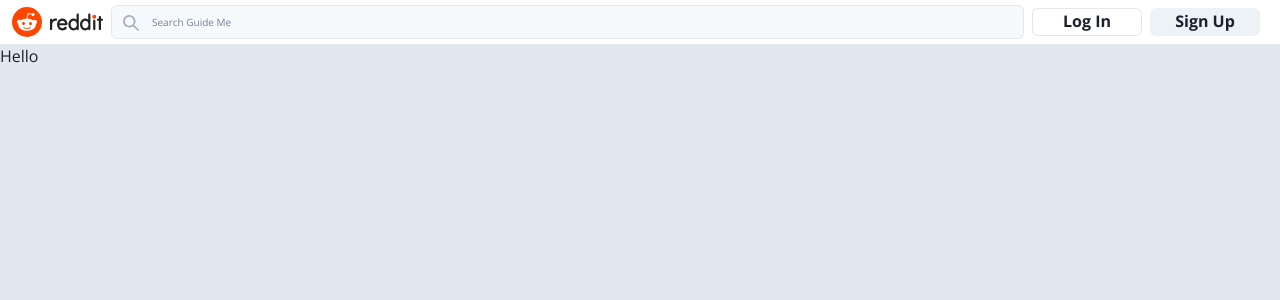
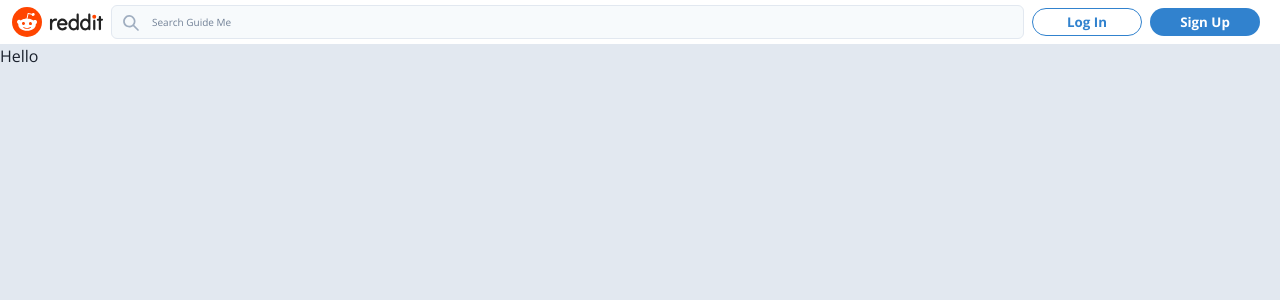
Before and after one commit to medium-sofy/Guide-Me, a Next.js app: page / in a window 1280 px wide. Shown: the top 300 px of the page. Built offline with nearby package versions, Linux system fonts and the light colour scheme.

Commit message:
Create button global theme

```diff
--- /dev/null
+++ b/src/chakra/button.ts
@@ -0,0 +1,43 @@
+import { ComponentStyleConfig } from "@chakra-ui/theme";
+
+export const Button: ComponentStyleConfig = {
+    baseStyle: {
+      borderRadius: "60px",
+      fontSize: "10pt",
+      fontWeight: 700,
+      _focus: {
+        boxShadow: "none",
+      },
+    },
+    sizes: {
+      sm: {
+        fontSize: "8pt",
+      },
+      md: {
+        fontSize: "10pt",
+        // height: "28px",
+      },
+    },
+    variants: {
+      solid: {
+        color: "white",
+        bg: "blue.500",
+        _hover: {
+          bg: "blue.400",
+        },
+      },
+      outline: {
+        color: "blue.500",
+        border: "1px solid",
+        borderColor: "blue.500",
+      },
+      oauth: {
+        height: "34px",
+        border: "1px solid",
+        borderColor: "gray.300",
+        _hover: {
+          bg: "gray.50",
+        },
+      },
+    },
+  };
--- a/src/chakra/theme.ts
+++ b/src/chakra/theme.ts
@@ -3,6 +3,7 @@
 import "@fontsource/open-sans/400.css"
 import "@fontsource/open-sans/700.css"
 import { extendTheme } from "@chakra-ui/react"
+import { Button } from './button'
 
 // 2. Call `extendTheme` and pass your custom values
 export const theme = extendTheme({
@@ -22,6 +23,6 @@
     }),
   },
   components: {
-
+    Button
   }
 })
```
